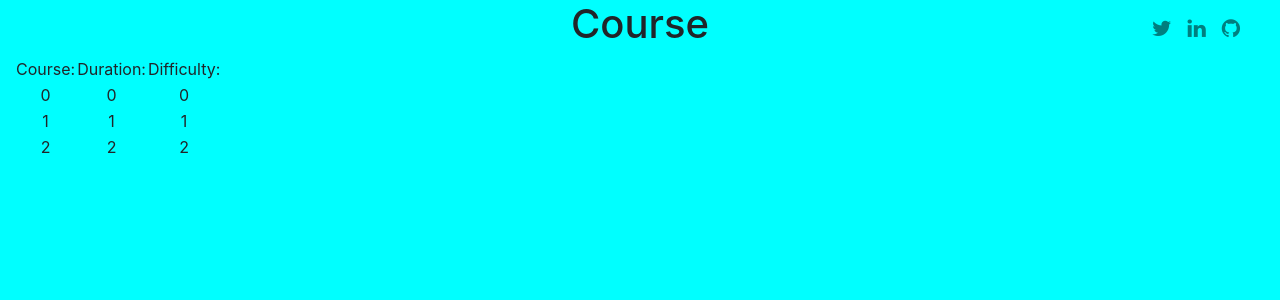
After one commit to OpenGenus/course, a Django app: template templates/course.html in a window 1280 px wide. The commit adds this page. Shown: the top 300 px of the page. Run offline with Django 3.2, Linux system fonts and the light colour scheme; the template is opened without the code that fills it, so the values that code supplies are empty; some libraries are stand-ins or nearby versions.

Commit message:
Add files via upload

```diff
--- a/templates/base.html
+++ b/templates/base.html
@@ -3,7 +3,10 @@
 <html>
 
 <head>
-    <title> Course</title>
+    <title>Course</title>
+    {% block title %}
+
+    {% endblock %}
 
     <meta name="description" content="">
     <meta name="keywords" content="">
@@ -14,7 +17,7 @@
   <link rel="stylesheet" href="https://cdnjs.cloudflare.com/ajax/libs/font-awesome/4.6.3/css/font-awesome.css" integrity="sha256-uXf0U0UCIqBp2J3S53b28h+fpC9uFcA8f+b/NNmiwVk="
       crossorigin="anonymous" />
 
-          <link rel="stylesheet" type="text/css"  href="{% static '/css/style.css' %}">
+          <link rel="stylesheet" type="text/css"  href="{% static 'css/style.css' %}">
 
     {% block head %}
 
--- /dev/null
+++ b/templates/course.html
@@ -0,0 +1,36 @@
+{% extends 'base.html' %}
+{% load staticfiles %}
+
+{% block title %}
+    <title>Course</title>
+{% endblock %}
+
+{% block head %}
+{% endblock %}
+
+{% block content %}
+    <h1 style="text-align: center">Course</h1>
+
+    <table style="text-align: center">
+    <tr>
+        <td>Course: </td>
+        <td>Duration: </td>
+        <td>Difficulty: </td>
+    </tr>
+    <tr>
+        <td>0</td>
+        <td>0</td>
+        <td>0</td>
+    </tr>
+    <tr>
+        <td>1</td>
+        <td>1</td>
+        <td>1</td>
+    </tr>
+    <tr>
+        <td>2</td>
+        <td>2</td>
+        <td>2</td>
+    </tr>
+    </table>
+{% endblock%}
```
Also changed, not shown: templates/home.html (+20 -0 lines), templates/item.html (added, +10 -0 lines), templates/section.html (added, +16 -0 lines).
